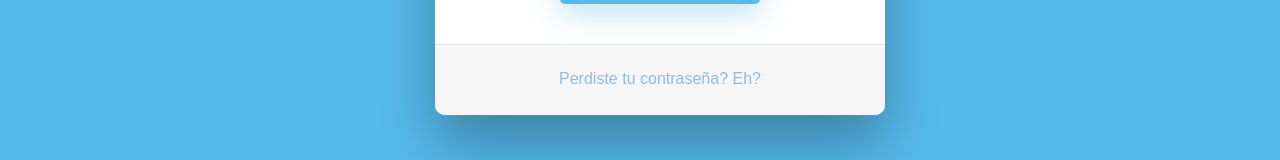
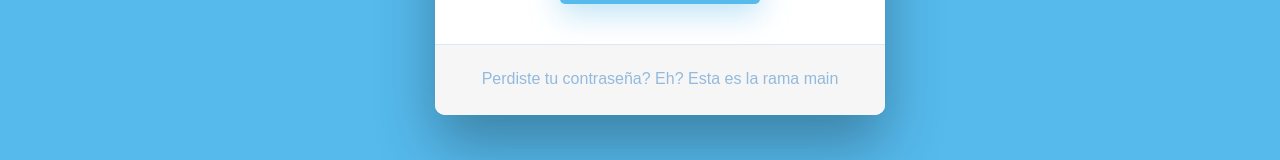
Before and after one commit to la9una/aprendiendo-git-2024, a plain HTML site: page index.html in a window 1280 px wide. Shown: the part 683-843 px from the top of the page. Drawn offline with Linux system fonts and the light colour scheme.

Commit message:
Estoy en la rama main

```diff
--- a/index.html
+++ b/index.html
@@ -28,7 +28,7 @@
 
           <!-- Remind Passowrd -->
           <div id="formFooter">
-            <a class="underlineHover" href="#">Perdiste tu contraseña? Eh?</a>
+            <a class="underlineHover" href="#">Perdiste tu contraseña? Eh? Esta es la rama main</a>
           </div>
         </div>
       </div>
```
